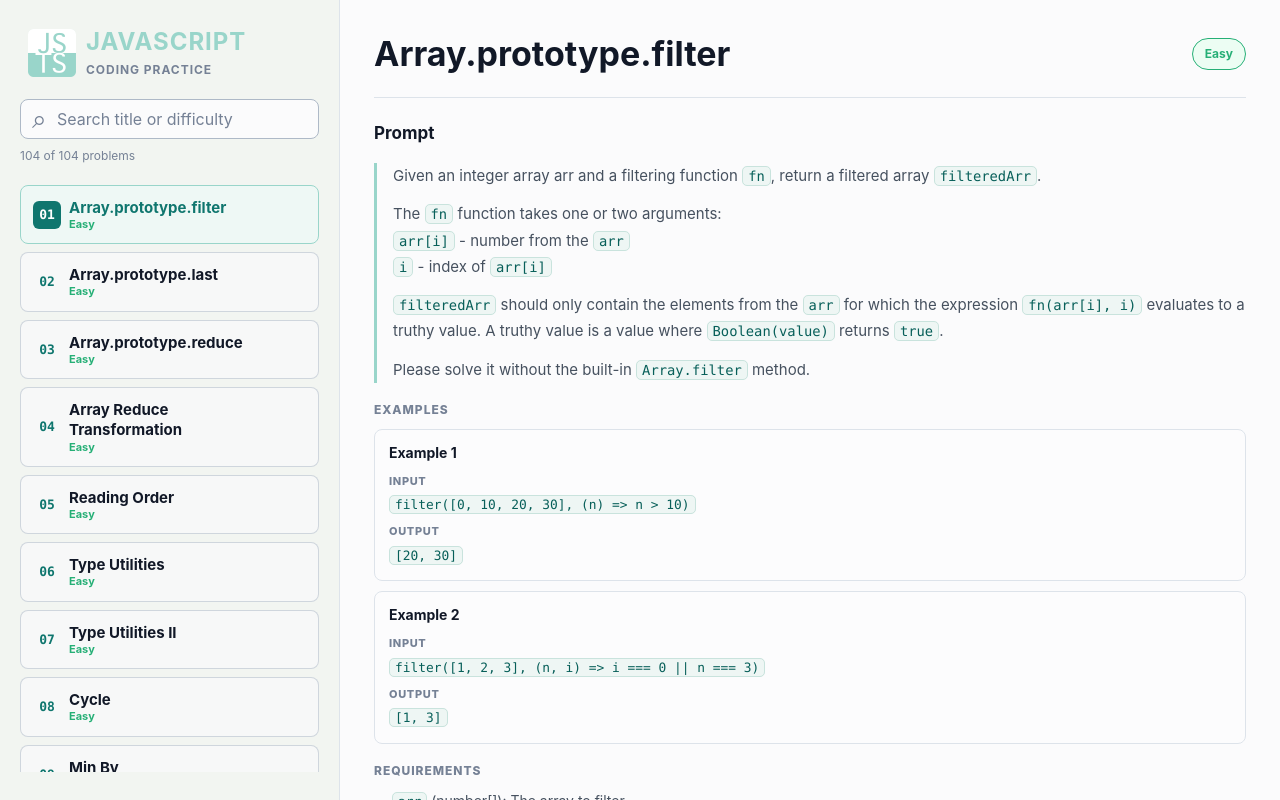
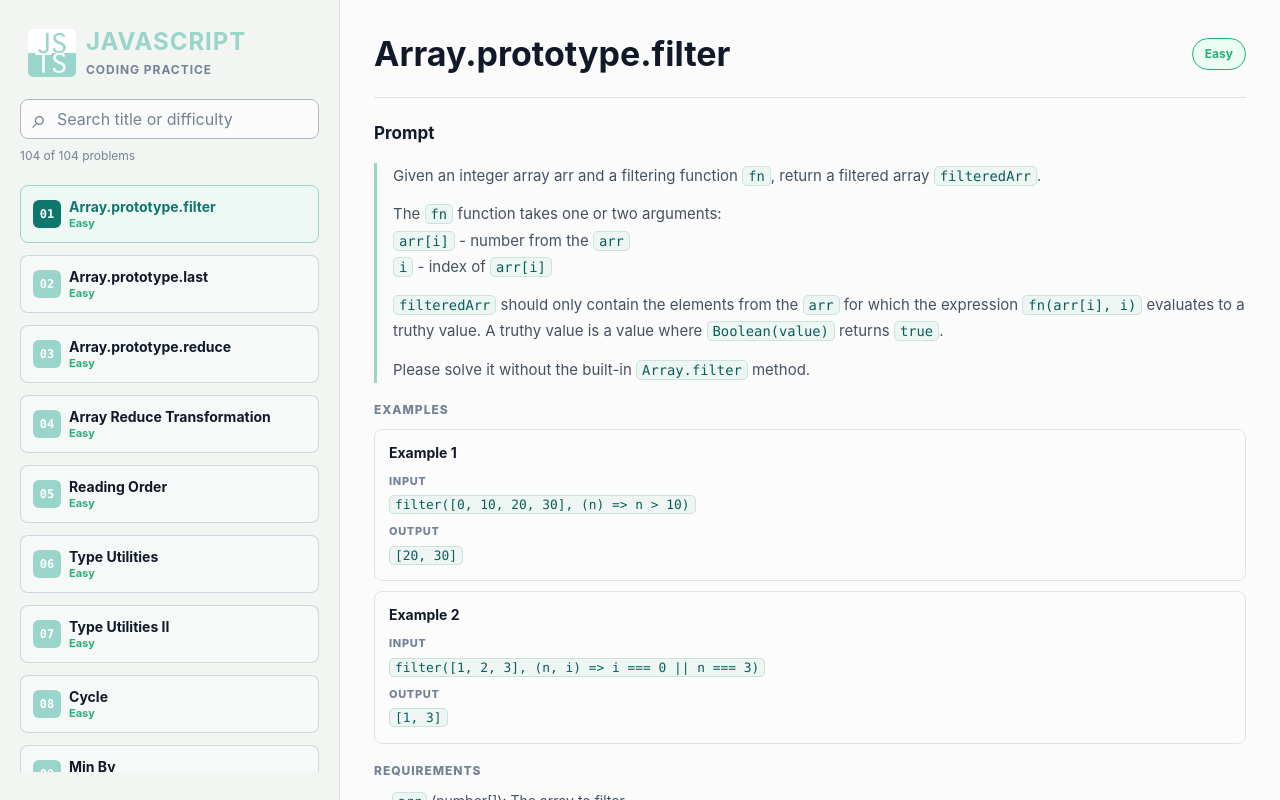
Before and after one commit to biallo/js-coding-practice, a React (Vite) app: page / in a window 1280 px wide. Built offline with nearby package versions, Linux system fonts and the light colour scheme.

Commit message:
style: problem button

```diff
--- a/src/styles/sidebar.css
+++ b/src/styles/sidebar.css
@@ -93,7 +93,7 @@
   --scrollbar-track: var(--sidebar);
   display: flex;
   flex-direction: column;
-  gap: 8px;
+  gap: 12px;
   min-height: 0;
   overflow-y: auto;
   margin-right: -20px;
@@ -102,7 +102,7 @@
 
 .problem-list button {
   display: grid;
-  grid-template-columns: 28px minmax(0, 1fr) 28px;
+  grid-template-columns: 28px minmax(0, 1fr) 20px;
   gap: 8px;
   width: 100%;
   align-items: center;
@@ -154,9 +154,10 @@
   align-items: center;
   justify-content: center;
   border-radius: 6px;
-  color: var(--accent);
+  color: #ffffff;
+  background: var(--accent-soft);
   font-family: var(--mono);
-  font-size: 13px;
+  font-size: 12px;
   font-weight: 700;
 }
 
@@ -167,7 +168,7 @@
 
 .problem-list strong {
   color: var(--text-strong);
-  font-size: 15px;
+  font-size: 14px;
   line-height: 1.35;
   overflow-wrap: anywhere;
 }
```
